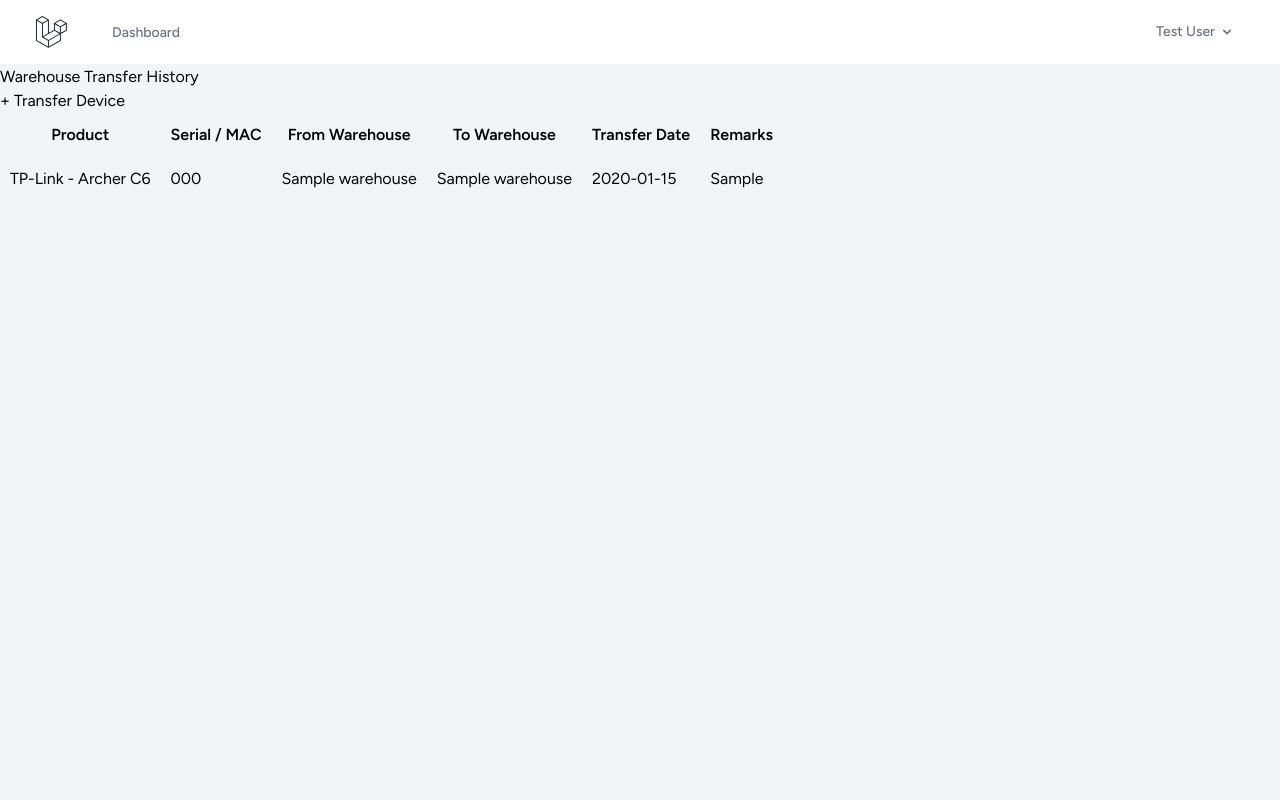
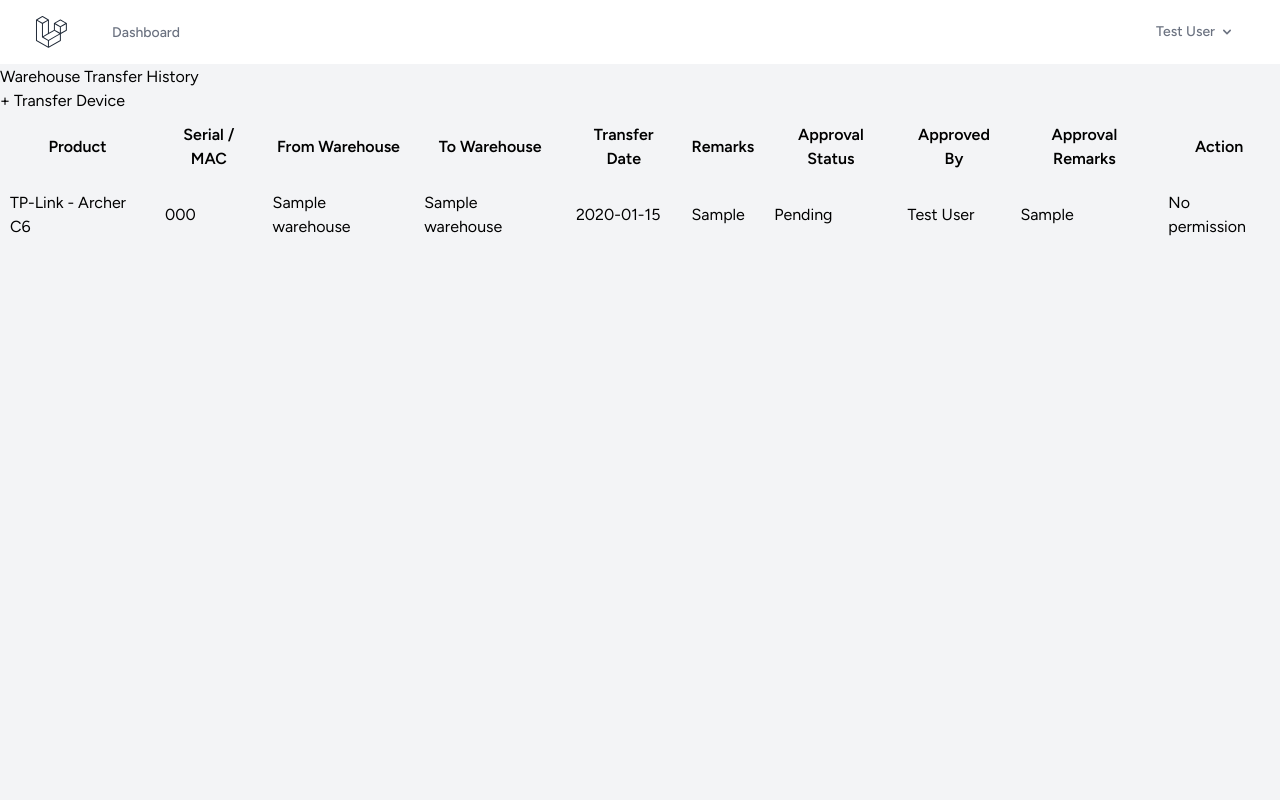
Before and after one commit to roza70/isp-inventory-laravel, a Laravel app: page /warehouse-transfers in a window 1280 px wide. Run offline with Laravel 12, Linux system fonts and the light colour scheme; a user stored in the database is signed in; data comes from the database, SQL or seed files in the repository; tables that the repository leaves empty hold one stand-in row (values such as "Sample post"); style sheets or scripts are compiled from the project's sources.

Commit message:
updated auth route

```diff
--- a/app/Http/Controllers/WarehouseTransferController.php
+++ b/app/Http/Controllers/WarehouseTransferController.php
@@ -74,7 +74,6 @@ class WarehouseTransferController extends Controller
                 ]);
             }
 
-            // Create a pending transfer request.
             WarehouseTransfer::create([
                 'device_id' => $device->id,
                 'from_warehouse_id' => $device->current_warehouse_id,
@@ -89,4 +88,94 @@ class WarehouseTransferController extends Controller
             ->route('warehouse-transfers.index')
             ->with('success', 'Warehouse transfer request submitted for approval!');
     }
+
+    /**
+     * Approve a pending warehouse transfer.
+     */
+    public function approve(Request $request, WarehouseTransfer $warehouseTransfer)
+    {
+        $validated = $request->validate([
+            'approval_remarks' => 'nullable|string|max:1000',
+        ]);
+
+        DB::transaction(function () use ($warehouseTransfer, $validated) {
+
+            $transfer = WarehouseTransfer::whereKey($warehouseTransfer->id)
+                ->lockForUpdate()
+                ->firstOrFail();
+
+            if ($transfer->approval_status !== 'pending') {
+                throw ValidationException::withMessages([
+                    'transfer' => 'This transfer has already been processed.',
+                ]);
+            }
+
+            $device = Device::whereKey($transfer->device_id)
+                ->lockForUpdate()
+                ->firstOrFail();
+
+            if ($device->status !== 'in_stock') {
+                throw ValidationException::withMessages([
+                    'transfer' => 'Only in-stock devices can be transferred.',
+                ]);
+            }
+
+            if ($device->current_warehouse_id != $transfer->from_warehouse_id) {
+                throw ValidationException::withMessages([
+                    'transfer' => 'The device warehouse has changed. This transfer cannot be approved.',
+                ]);
+            }
+
+            // Move the device to the destination warehouse.
+            $device->update([
+                'current_warehouse_id' => $transfer->to_warehouse_id,
+            ]);
+
+            // Record the approval.
+            $transfer->update([
+                'approval_status' => 'approved',
+                'approved_by' => auth()->id(),
+                'approved_at' => now(),
+                'approval_remarks' => $validated['approval_remarks'] ?? null,
+            ]);
+        });
+
+        return redirect()
+            ->route('warehouse-transfers.index')
+            ->with('success', 'Warehouse transfer approved successfully!');
+    }
+
+    /**
+     * Reject a pending warehouse transfer.
+     */
+    public function reject(Request $request, WarehouseTransfer $warehouseTransfer)
+    {
+        $validated = $request->validate([
+            'approval_remarks' => 'nullable|string|max:1000',
+        ]);
+
+        DB::transaction(function () use ($warehouseTransfer, $validated) {
+
+            $transfer = WarehouseTransfer::whereKey($warehouseTransfer->id)
+                ->lockForUpdate()
+                ->firstOrFail();
+
+            if ($transfer->approval_status !== 'pending') {
+                throw ValidationException::withMessages([
+                    'transfer' => 'This transfer has already been processed.',
+                ]);
+            }
+
+            $transfer->update([
+                'approval_status' => 'rejected',
+                'approved_by' => auth()->id(),
+                'approved_at' => now(),
+                'approval_remarks' => $validated['approval_remarks'] ?? null,
+            ]);
+        });
+
+        return redirect()
+            ->route('warehouse-transfers.index')
+            ->with('success', 'Warehouse transfer rejected successfully!');
+    }
 }
--- a/resources/views/warehouse_transfers/index.blade.php
+++ b/resources/views/warehouse_transfers/index.blade.php
@@ -1,10 +1,21 @@
 @extends('layouts.app')
 
 @section('content')
+
 <h2>Warehouse Transfer History</h2>
 
 @if (session('success'))
-<p>{{ session('success') }}</p>
+<p style="color: green;">
+  {{ session('success') }}
+</p>
+@endif
+
+@if ($errors->any())
+<div style="color: red;">
+  @foreach ($errors->all() as $error)
+  <p>{{ $error }}</p>
+  @endforeach
+</div>
 @endif
 
 <a href="{{ route('warehouse-transfers.create') }}">
@@ -20,6 +31,10 @@
       <th>To Warehouse</th>
       <th>Transfer Date</th>
       <th>Remarks</th>
+      <th>Approval Status</th>
+      <th>Approved By</th>
+      <th>Approval Remarks</th>
+      <th>Action</th>
     </tr>
   </thead>
 
@@ -34,7 +49,7 @@
 
       <td>
         {{ $transfer->device->serial_number
-                            ?? $transfer->device->mac_address }}
+                        ?? $transfer->device->mac_address }}
       </td>
 
       <td>{{ $transfer->fromWarehouse->name }}</td>
@@ -44,12 +59,71 @@
       <td>{{ $transfer->transfer_date }}</td>
 
       <td>{{ $transfer->remarks ?? 'N/A' }}</td>
+
+      <td>{{ ucfirst($transfer->approval_status) }}</td>
+
+      <td>
+        {{ $transfer->approver->name ?? 'N/A' }}
+      </td>
+
+      <td>
+        {{ $transfer->approval_remarks ?? 'N/A' }}
+      </td>
+
+      <td>
+        @if ($transfer->approval_status === 'pending')
+
+        @if (auth()->user()->isAdmin())
+
+        <form
+          action="{{ route('warehouse-transfers.approve', $transfer) }}"
+          method="POST"
+          style="margin-bottom: 10px;">
+          @csrf
+
+          <input
+            type="text"
+            name="approval_remarks"
+            placeholder="Approval remarks">
+
+          <button type="submit">
+            Approve
+          </button>
+        </form>
+
+        <form
+          action="{{ route('warehouse-transfers.reject', $transfer) }}"
+          method="POST">
+          @csrf
+
+          <input
+            type="text"
+            name="approval_remarks"
+            placeholder="Rejection reason">
+
+          <button type="submit">
+            Reject
+          </button>
+        </form>
+
+        @else
+        No permission
+        @endif
+
+        @else
+        No action available
+        @endif
+      </td>
     </tr>
+
     @empty
     <tr>
-      <td colspan="6">No transfer history found.</td>
+      <td colspan="10">
+        No transfer history found.
+      </td>
     </tr>
     @endforelse
   </tbody>
 </table>
+
 @endsection
--- a/routes/auth.php
+++ b/routes/auth.php
@@ -52,7 +52,8 @@ Route::middleware('auth')->group(function () {
 
     Route::post('confirm-password', [ConfirmablePasswordController::class, 'store']);
 
-    Route::put('password', [PasswordController::class, 'update'])->name('password.update');
+    Route::put('password', [PasswordController::class, 'update'])
+        ->name('password.update');
 
     Route::post('logout', [AuthenticatedSessionController::class, 'destroy'])
         ->name('logout');
--- a/routes/web.php
+++ b/routes/web.php
@@ -128,9 +128,11 @@ Route::middleware('auth')->group(function () {
         ->name('profile.destroy');
 });
 
+
 // Admin-only approval actions
 Route::middleware(['auth', 'admin'])->group(function () {
 
+    // Stock adjustment approval
     Route::post(
         '/stock-adjustments/{stockAdjustment}/approve',
         [StockAdjustmentController::class, 'approve']
@@ -140,6 +142,16 @@ Route::middleware(['auth', 'admin'])->group(function () {
         '/stock-adjustments/{stockAdjustment}/reject',
         [StockAdjustmentController::class, 'reject']
     )->name('stock-adjustments.reject');
+
+    // Warehouse transfer approval
+    Route::post(
+        '/warehouse-transfers/{warehouseTransfer}/approve',
+        [WarehouseTransferController::class, 'approve']
+    )->name('warehouse-transfers.approve');
+
+    Route::post(
+        '/warehouse-transfers/{warehouseTransfer}/reject',
+        [WarehouseTransferController::class, 'reject']
+    )->name('warehouse-transfers.reject');
 });
-
 require __DIR__ . '/auth.php';
```
Also changed, not shown: app/Http/Controllers/ProfileController.php (+22 -0 lines), resources/views/stock_adjustments/index.blade.php (+8 -0 lines).
